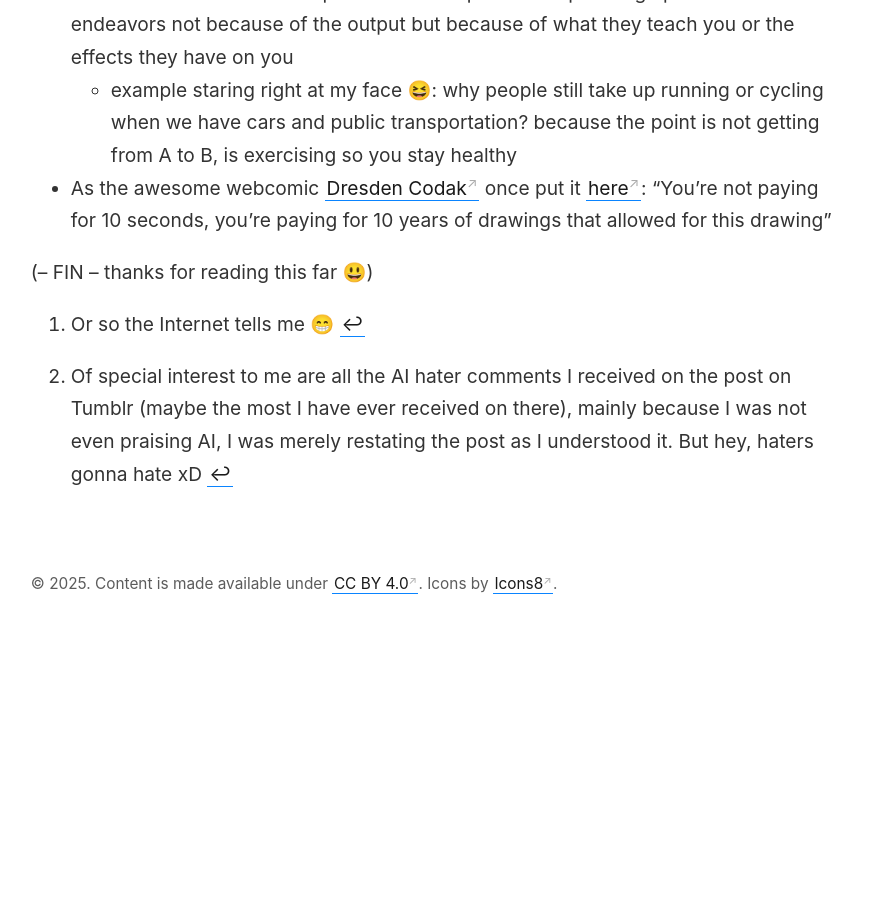
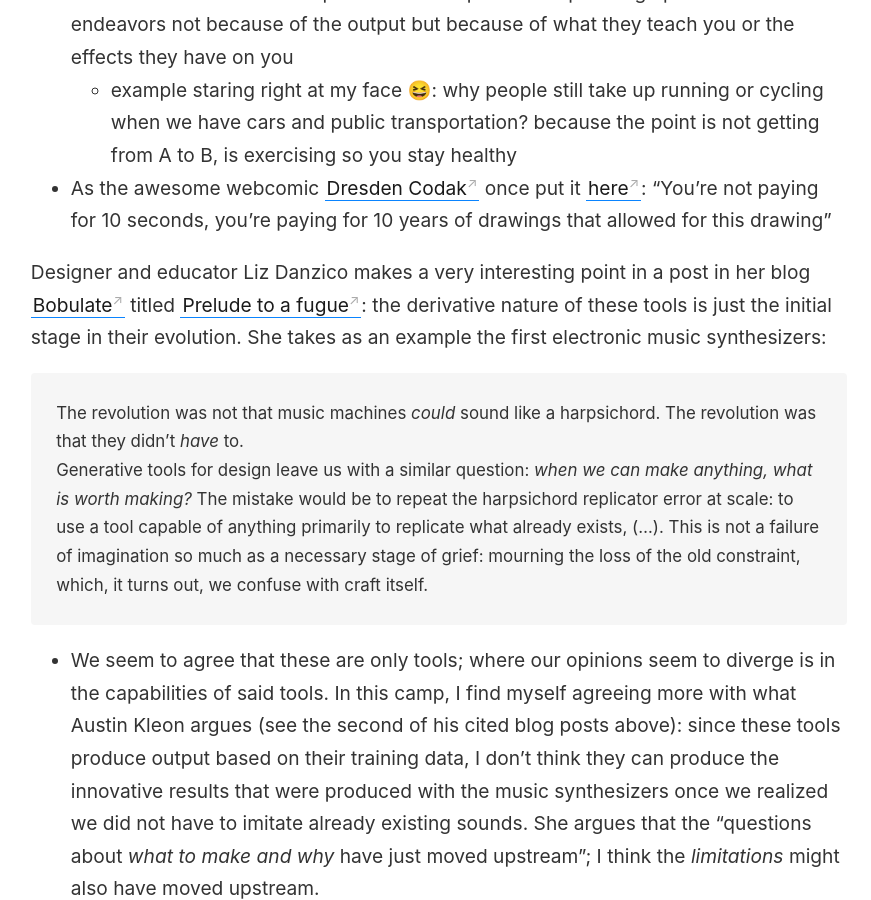
Before and after one commit to ricardochavezt/ricardochavezt.com, a Jekyll site: the page built from _notes/AI - the software engineer vs. the artist.md, in a window 1280 px wide and 900 px high, scrolled down 5001 px. Shown: the whole window, without its empty margins (46-917 px from the left). Built offline with Jekyll 4.4.1, drawn with Linux system fonts in a browser that asks for light colours; before the commit the page ends 5665 px from its top, so only the background shows below that; some of the changed text lies outside the part shown.

Commit message:
New Open Tabs 2026-03-15 & updates to 'AI: the software engineer vs. the artist'

```diff
--- a/_notes/AI - the software engineer vs. the artist.md
+++ b/_notes/AI - the software engineer vs. the artist.md
@@ -58,6 +58,16 @@ Cartoonist [Jason Chatfield](https://www.newyorkcartoons.com/) has a post on his
 	- example staring right at my face 😆: why people still take up running or cycling when we have cars and public transportation? because the point is not getting from A to B, is exercising so you stay healthy
 - As the awesome webcomic [Dresden Codak](https://dresdencodak.com/) once put it [here](https://dresdencodak.com/2020/08/31/dark-science-100-the-dark-scientific-method/): "You're not paying for 10 seconds, you're paying for 10 years of drawings that allowed for this drawing"
 
+Designer and educator Liz Danzico makes a very interesting point in a post in her blog [Bobulate](https://bobulate.com/) titled [Prelude to a fugue](https://bobulate.com/2026/03/prelude-to-a-fugue/): the derivative nature of these tools is just the initial stage in their evolution. She takes as an example the first electronic music synthesizers:
+
+> The revolution was not that music machines _could_ sound like a harpsichord. The revolution was that they didn’t _have_ to.
+>
+> Generative tools for design leave us with a similar question: _when we can make anything, what is worth making?_ The mistake would be to repeat the harpsichord replicator error at scale: to use a tool capable of anything primarily to replicate what already exists, (...). This is not a failure of imagination so much as a necessary stage of grief: mourning the loss of the old constraint, which, it turns out, we confuse with craft itself.
+
+- We seem to agree that these are only tools; where our opinions seem to diverge is in the capabilities of said tools. In this camp, I find myself agreeing more with what Austin Kleon argues (see the second of his cited blog posts above): since these tools produce output based on their training data, I don't think they can produce the innovative results that were produced with the music synthesizers once we realized we did not have to imitate already existing sounds. She argues that the "questions about _what to make and why_ have just moved upstream"; I think the _limitations_ might also have moved upstream.
+	- or maybe the _current iteration_ of these tools possess these limitations, and a next iteration won't be thus limited: [reinforcement learning](https://en.wikipedia.org/wiki/Reinforcement_learning) models can be configured to favor exploration of new possibilities over exploitation of paths known to be working -- maybe that's the way to go?
+- Danzico is also currently (March 2026) VP of Design at Microsoft AI, so that might be informing her point of view.
+
 (-- FIN -- thanks for reading this far 😃)
 
 [^1]: Or so the Internet tells me 😁
```
Also changed, not shown: _open_tabs/An Asbestos-Bound, Fireproof Edition of Ray Bradbury’s Fahrenheit 451 (1953).md (added, +11 -0 lines), _open_tabs/Helen Keller, in a letter to Nazi students before burning one of her books.md (added, +8 -0 lines), _open_tabs/McCartney’s creativity in 3 photographs.md (added, +17 -0 lines), _open_tabs/More of This.md (added, +7 -0 lines), _open_tabs/Prelude to a fugue.md (added, +7 -0 lines), _open_tabs/x86CSS.md (added, +9 -0 lines).
